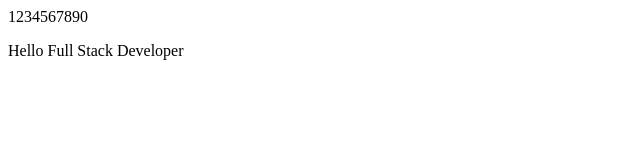
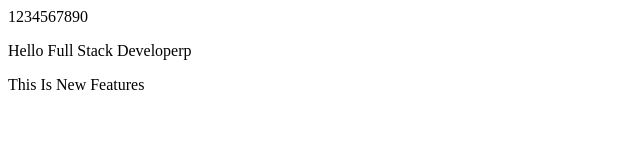
Before and after one commit to miitdhananicool/newrepo, a plain HTML site: page index.html in a window 1280 px wide. Shown: the whole page, without its empty margins (0-640 px from the left). Drawn offline with Linux system fonts and the light colour scheme.

Commit message:
Add new Feature

```diff
--- a/index.html
+++ b/index.html
@@ -1,2 +1,3 @@
 <p>1234567890</p>
-<p>Hello Full Stack Developer</p>
+<p>Hello Full Stack Developerp</p>
+<p>This Is New Features</p>
```
